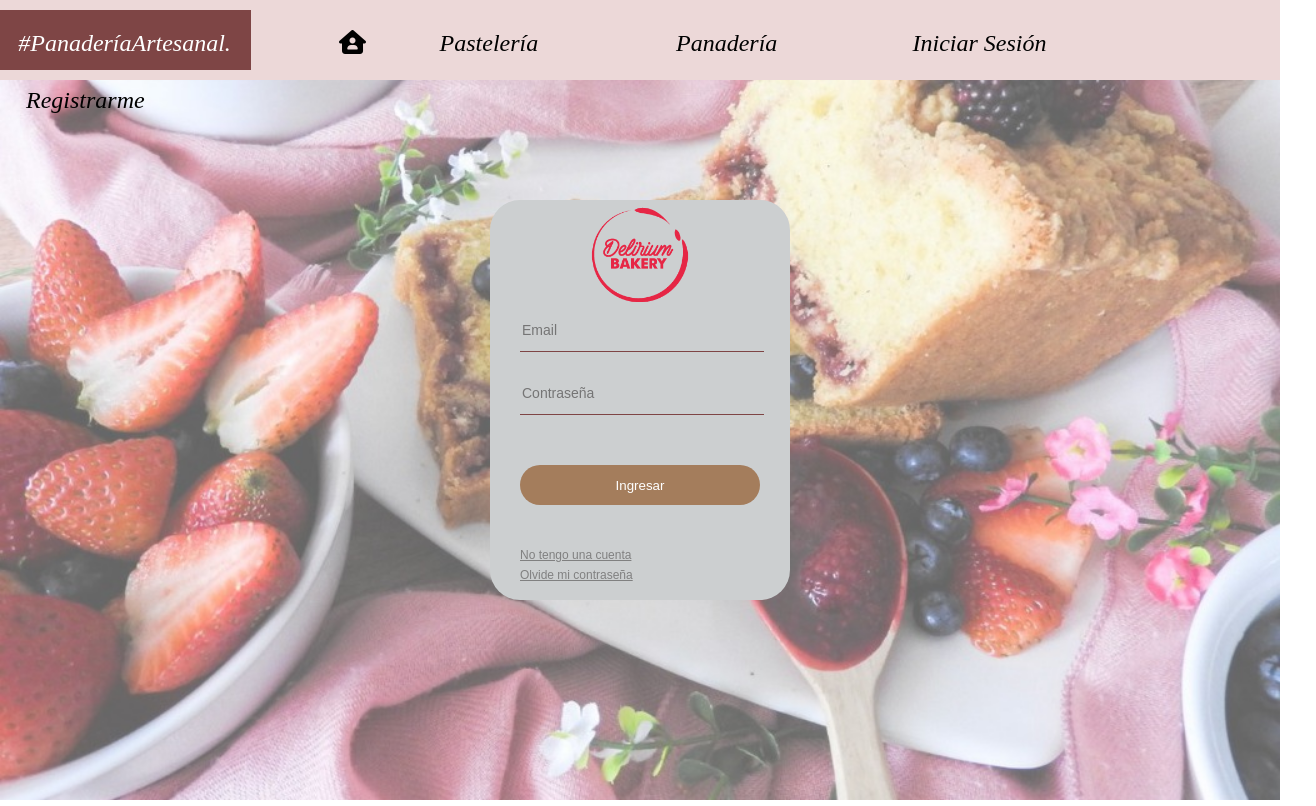
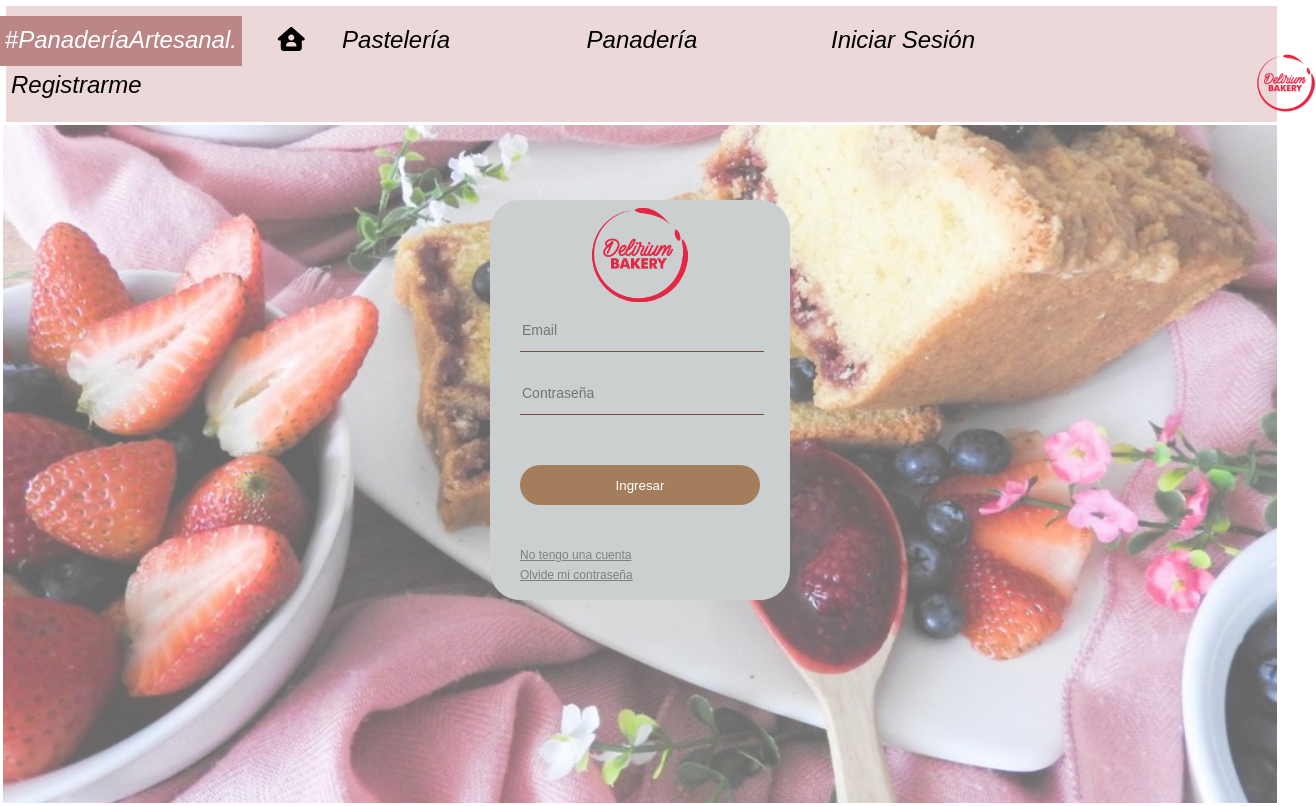
Before and after one commit to Luisa1612/Proyecto-Ciclo-3, a plain HTML site: page Estructura_HTML/login.html in a window 1280 px wide. Shown: the whole page, 1316 px wide, since content can reach past the window. Drawn offline with Linux system fonts and the light colour scheme.

Commit message:
correccion de menu

```diff
--- a/Estilo_CSS/login-style.css
+++ b/Estilo_CSS/login-style.css
@@ -1,4 +1,5 @@
 body{
+    border: 3px solid white;
     margin: 0;
     padding: 0;
     background:  url(../Imagenes/Torta\ dulce\ de\ mora\ artesanal2.jpeg) no-repeat center top ;
@@ -8,56 +9,80 @@ font-family: sans-serif;
     height: 100vh;
 }
 .menu {
-    background-color:rgb(236,216, 216);
-    width: 100%;
-    height: 80px;
+    background-color:rgb(236, 216, 216);
+    border: 3px solid white;
+    border-right: 0px;
+    width: relative;
+
 
 }
-.menu :hover {
-   color: rgb(132, 78, 105);
+ul {
+    margin: 0px;
+    padding: 0px;
+    width: relative;
+
+}
+.logo img {
+    margin-left: 1250px;
+    margin-top: -180px;
+    margin-bottom: 5px;
+    width: 60px;
+
+}
+nav ul .menu1 {
+    background-color:rgb(236, 216, 216);
+    text-align: left;
+    width: relative;
 
 }
 
-ul {
-margin: 0%;
-padding: 0%;
+#lista :hover {
+    color: rgb(232, 78, 105);
+
+}
+nav a {
+    font-style: oblique;
+    font-size: x-large;
+    text-decoration: none;
+    color: black;
+    padding: 5px;
+    width: 230px;
+
 
 }
 
-nav ul .menu1 {
-    background-color:rgb(40, 35, 35);
-    height: 80px;
-    text-align: left;
+.panaderia {
+    margin-top: 10px;
+    height: 10px;
+    padding: 20px;
+    padding-bottom: 30px;
+    padding-top: 10px;
+    padding-right: 0px;
+    margin-left: -10%;
+    background-color: rgb(187, 134, 134);
 
 }
-nav a {
-    font-family: 'Lucida Bright';
-    font-size: x-large;
-    text-decoration: none;
-    color: black;
+.panaderia a {
+    font-style: oblique;
+    color: white;
+
+}
+nav li {
+    display: inline-flex;
+
+
+}
+nav li :not(nav li:nth-child(1-2)) {
+    padding: 0% 10px;
     width: 180px;
 }
-.home{
-    padding: 30px;
-    width: 40px;
+.home {
 
-}
-.panaderia {
-    margin-top: 10px;
-    margin-left: -11%;
-    height: 20px;
-    padding: 20px;
-    background-color: rgb(126, 69, 69);
-}
-.panaderia a {
-    font-family: 'Montserrat';
-    color: white;
-}
-nav li {
-    font-style: oblique;
-    display: inline-flex;
-    padding:0% 26px;
-
+    padding-bottom: 0px;
+    padding-top: 0px;
+    padding-left: -50px;
+    padding-right: 40px;
+    width: 20px;
 }
 .login-logo{
     width: 300px;
--- a/Estructura_HTML/login.html
+++ b/Estructura_HTML/login.html
@@ -12,15 +12,15 @@
     <div class="menu">
         <nav>
             <ul class="menu1">
-                <li><div class="panaderia"><a href="">#PanaderíaArtesanal.</a></div></li>
-                <li class="home"><a href="../Estructura_HTML/index.html"><i class="fa-solid fa-house-user"></i> </a></li>
-                <li><a href="#">Pastelería</a></li>
-                <li><a href="#">Panadería</a></li>
-                <li><a href="login.html">Iniciar Sesión</a></li>
-                <li><a href="registrame.html" target="_blank">Registrarme</a></li>
+                <li><div class="panaderia"><a href="#">#PanaderíaArtesanal.</a></div></li>
+                <li id="lista" class="home"><a href="index.html"><i class="fa-solid fa-house-user"></i></a></li>
+                <li id="lista"><a href="#">Pastelería</a></li>
+                <li id="lista"><a href="#">Panadería</a></li>
+                <li id="lista"><a href="login.html">Iniciar Sesión</a></li>
+                <li id="lista"><a href="registrame.html"  rel="nooopener noreferrer">Registrarme</a></li>
 
             </ul>
-
+            <div class="logo"><img src="../Imagenes/logo_deliriumbakery.png" alt="logo_deliriumbakery"></div>
 
 
         </nav>
```
Lines whose indentation alone changed are shown as unchanged.
